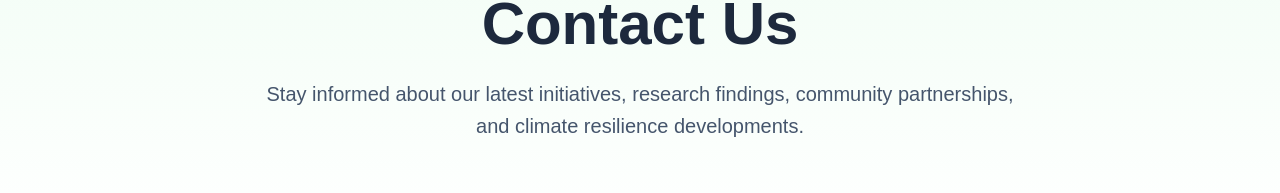
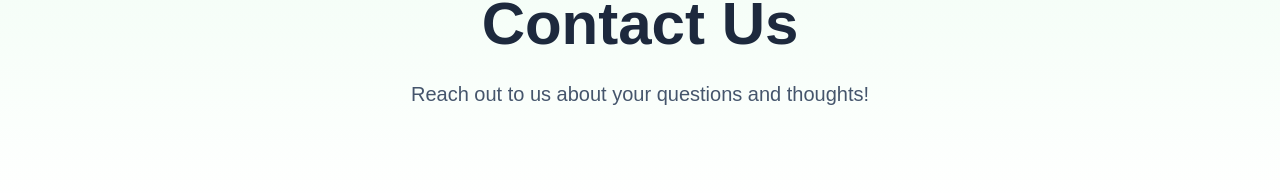
Before and after one commit to planetpatch/planetpatch_website, a Next.js app: page /contact in a window 1280 px wide. Shown: the part 225-418 px from the top of the page. Built offline with nearby package versions, Linux system fonts and the light colour scheme; a web font is replaced by a local one.

Commit message:
changed contact us text

```diff
--- a/src/app/contact/page.tsx
+++ b/src/app/contact/page.tsx
@@ -15,8 +15,7 @@ export default function Contact() {
                     Contact Us
                   </h1>
                   <p className="text-lg md:text-xl text-slate-600 dark:text-slate-300 max-w-3xl mx-auto leading-relaxed">
-                    Stay informed about our latest initiatives, research findings, community partnerships, and climate
-                    resilience developments.
+                    Reach out to us about your questions and thoughts!
                   </p>
                 </div>
               </div>
```
